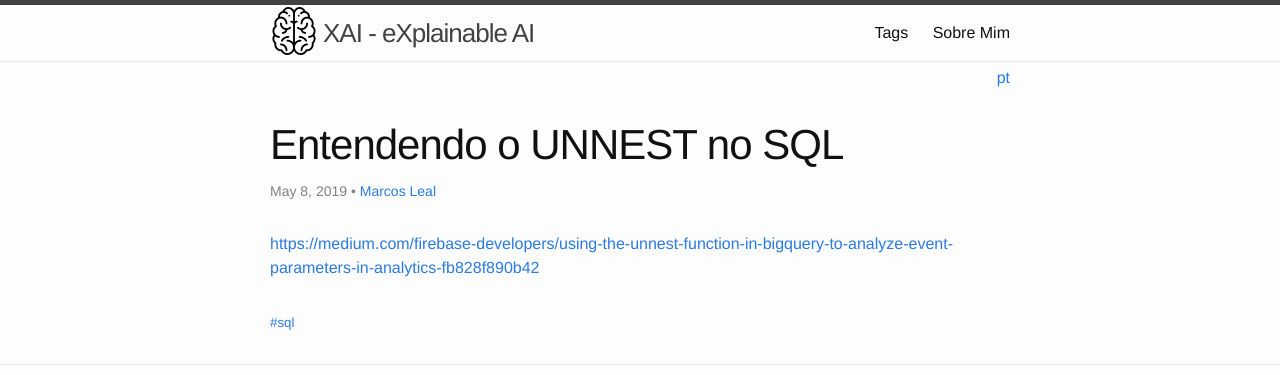
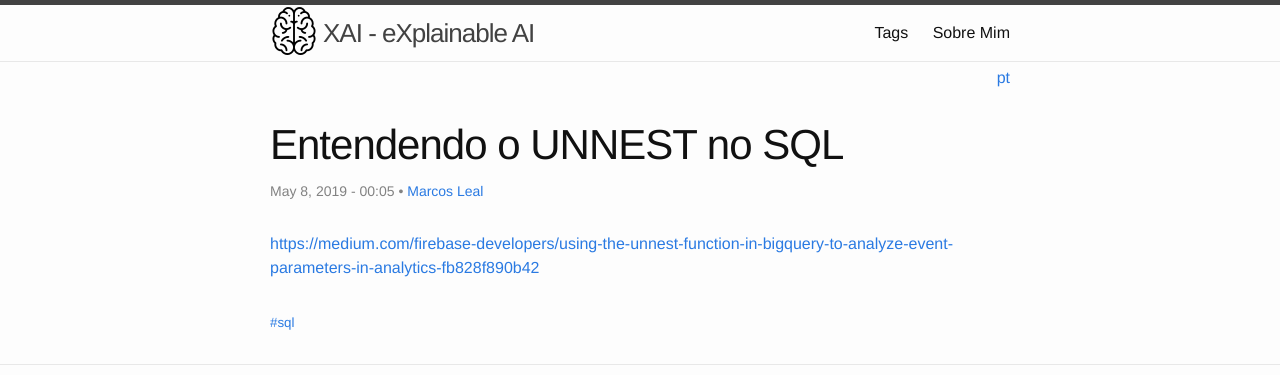
Before and after one commit to marcossilva/marcossilva.github.io, a Jekyll site: the page built from _posts/2019-05-08-entendendo-o-unnest-no-sql.md, in a window 1280 px wide. Shown: the top 375 px of the page. Built offline with Jekyll 4.4.1, drawn with Linux system fonts in a browser that asks for light colours.

Commit message:
Changed the post last edit appearance to reflect either changes in datePublished vs dateModified or, in the absence of any, the date of the post

```diff
--- a/_layouts/post.html
+++ b/_layouts/post.html
@@ -6,9 +6,15 @@
   <header class="post-header">
     <h1 class="post-title">{{ page.title }}</h1>
     <p class="post-meta">
-      <time datetime="{{ page.date | date_to_xmlschema }}">{{ page.date | date: "%b %-d, %Y" }}</time>
-      {% if page.lastedit != None %}
-        <small style="float:right;">Last Edit:<time datetime="{{ page.lastedit | date_to_xmlschema }}">{{ page.lastedit | date: "%b %-d, %Y" }}</time></small>
+      <time datetime="{{ page.date | date_to_xmlschema }}">
+      {% if page.datePublished != None %}
+        {% assign my_date = page.datePublished %}
+      {% else %}
+        {% assign my_date = page.date %}
+      {% endif %}
+      {{ my_date | date: "%b %-d, %Y - %H:%m" }}</time>
+      {% if page.dateModified != None and page.dateModified != page.datePublished %}
+        <small style="float:right;">Last Edit:<time datetime="{{ page.lastedit | date_to_xmlschema }}">{{ page.dateModified | date: "%b %-d, %Y - %H:%m" }}</time></small>
       {% endif %}
 
       {% if page.author %}
```
